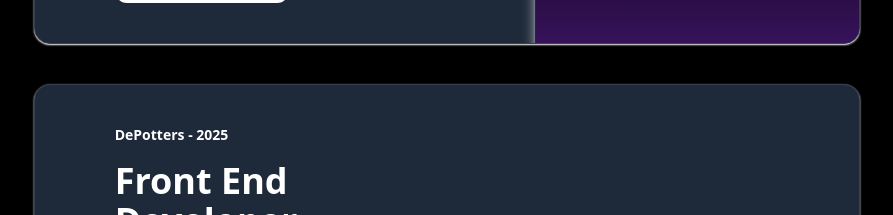
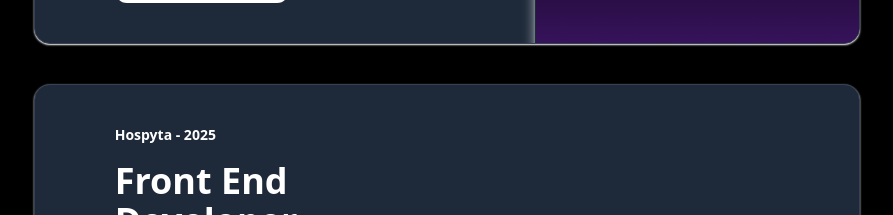
Before and after one commit to codesbycj/gabokeke, a React (Vite) app: page / in a window 1280 px wide. Shown: the part 3240-3455 px from the top of the page, without its empty margins (193-1086 px from the left). Built offline with nearby package versions, Linux system fonts and the light colour scheme.

Commit message:
experience

```diff
--- a/src/data/Experience.js
+++ b/src/data/Experience.js
@@ -50,7 +50,7 @@ export const experience = [
   },
 
   {
-    Name: "DePotters",
+    Name: "Hospyta",
     Position: "Front End Developer - Contract",
     Date: "May 2025",
     exp: [
@@ -126,7 +126,7 @@ export const live = [
   },
 
   {
-    Name: "DePotters - 2025",
+    Name: "Hospyta - 2025",
     Position: "Front End Developer",
     exp: [
       "Developed and managed the current version of the company's website to improve customer engagement and retention.",
@@ -134,7 +134,7 @@ export const live = [
       "Worked hands in hands with the CEO to design and implement various web solutions, always focused on meeting requirements and delivering high-quality results.",
     ],
     img: project2,
-    link: "http://depotterglobal.com",
+    link: "https://hospyta.com",
   },
 
   {
@@ -202,7 +202,7 @@ export const projects = [
 
     skills: ["ReactJs", "TailwindCSS"],
 
-    link: "https://cj-cart.vercel.app/",
+    link: "https://lotech.vercel.app/",
   },
 
   {
```
